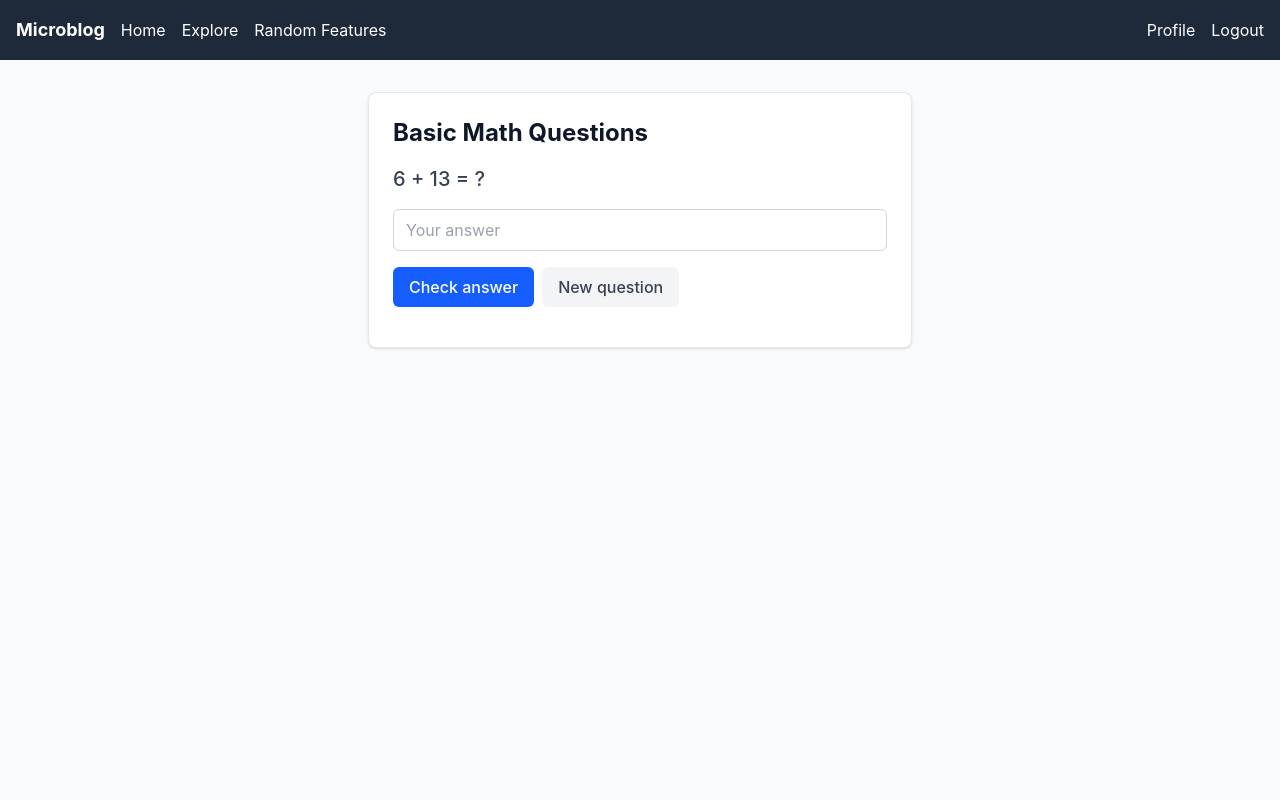
After one commit to Aho-Janai/Microblog, a Flask app: page /random_features in a window 1280 px wide. The commit adds this page. Run offline with Flask 3, Linux system fonts and the light colour scheme; the visitor is signed in with stand-in values (Sample User, id 1); data comes from the database, SQL or seed files in the repository; both versions use the stored data as it was after the commit.

Commit message:
Random features added

```diff
--- a/app/routes.py
+++ b/app/routes.py
@@ -234,3 +234,8 @@ def following(username):
         if following.has_prev else None
     return render_template('following.html', user=user, following=following.items,
                             next_url=next_url, prev_url=prev_url)
+
+@app.route('/random_features')
+@login_required
+def random_features():
+    return render_template('random_features.html', title='Random Features')
--- a/app/static/dist/output.css
+++ b/app/static/dist/output.css
@@ -12,14 +12,19 @@
     --color-yellow-100: oklch(97.3% 0.071 103.193);
     --color-yellow-300: oklch(90.5% 0.182 98.111);
     --color-yellow-800: oklch(47.6% 0.114 61.907);
+    --color-green-600: oklch(62.7% 0.194 149.214);
     --color-blue-400: oklch(70.7% 0.165 254.624);
     --color-blue-500: oklch(62.3% 0.214 259.815);
     --color-blue-600: oklch(54.6% 0.245 262.881);
     --color-blue-700: oklch(48.8% 0.243 264.376);
+    --color-indigo-500: oklch(58.5% 0.233 277.117);
+    --color-indigo-600: oklch(51.1% 0.262 276.966);
+    --color-indigo-700: oklch(45.7% 0.24 277.023);
     --color-gray-50: oklch(98.5% 0.002 247.839);
     --color-gray-100: oklch(96.7% 0.003 264.542);
     --color-gray-200: oklch(92.8% 0.006 264.531);
     --color-gray-300: oklch(87.2% 0.01 258.338);
+    --color-gray-400: oklch(70.7% 0.022 261.325);
     --color-gray-500: oklch(55.1% 0.027 264.364);
     --color-gray-600: oklch(44.6% 0.03 256.802);
     --color-gray-700: oklch(37.3% 0.034 259.733);
@@ -28,18 +33,20 @@
     --color-white: #fff;
     --spacing: 0.25rem;
     --container-md: 28rem;
+    --container-xl: 36rem;
     --container-2xl: 42rem;
     --text-sm: 0.875rem;
     --text-sm--line-height: calc(1.25 / 0.875);
     --text-lg: 1.125rem;
     --text-lg--line-height: calc(1.75 / 1.125);
+    --text-xl: 1.25rem;
+    --text-xl--line-height: calc(1.75 / 1.25);
     --text-2xl: 1.5rem;
     --text-2xl--line-height: calc(2 / 1.5);
-    --text-4xl: 2.25rem;
-    --text-4xl--line-height: calc(2.5 / 2.25);
     --font-weight-medium: 500;
     --font-weight-semibold: 600;
     --font-weight-bold: 700;
+    --radius-md: 0.375rem;
     --radius-lg: 0.5rem;
     --radius-2xl: 1rem;
     --default-transition-duration: 150ms;
@@ -200,6 +207,24 @@
   .static {
     position: static;
   }
+  .container {
+    width: 100%;
+    @media (width >= 40rem) {
+      max-width: 40rem;
+    }
+    @media (width >= 48rem) {
+      max-width: 48rem;
+    }
+    @media (width >= 64rem) {
+      max-width: 64rem;
+    }
+    @media (width >= 80rem) {
+      max-width: 80rem;
+    }
+    @media (width >= 96rem) {
+      max-width: 96rem;
+    }
+  }
   .mx-auto {
     margin-inline: auto;
   }
@@ -218,8 +243,23 @@
   .mt-4 {
     margin-top: calc(var(--spacing) * 4);
   }
+  .mt-6 {
+    margin-top: calc(var(--spacing) * 6);
+  }
+  .mt-8 {
+    margin-top: calc(var(--spacing) * 8);
+  }
+  .mr-3 {
+    margin-right: calc(var(--spacing) * 3);
+  }
   .mb-1 {
     margin-bottom: var(--spacing);
+  }
+  .mb-4 {
+    margin-bottom: calc(var(--spacing) * 4);
+  }
+  .mb-6 {
+    margin-bottom: calc(var(--spacing) * 6);
   }
   .block {
     display: block;
@@ -256,6 +302,9 @@
   }
   .max-w-md {
     max-width: var(--container-md);
+  }
+  .max-w-xl {
+    max-width: var(--container-xl);
   }
   .flex-1 {
     flex: 1;
@@ -344,6 +403,9 @@
   .rounded-lg {
     border-radius: var(--radius-lg);
   }
+  .rounded-md {
+    border-radius: var(--radius-md);
+  }
   .border {
     border-style: var(--tw-border-style);
     border-width: 1px;
@@ -370,11 +436,17 @@
   .bg-gray-50 {
     background-color: var(--color-gray-50);
   }
+  .bg-gray-100 {
+    background-color: var(--color-gray-100);
+  }
   .bg-gray-200 {
     background-color: var(--color-gray-200);
   }
   .bg-gray-800 {
     background-color: var(--color-gray-800);
+  }
+  .bg-indigo-600 {
+    background-color: var(--color-indigo-600);
   }
   .bg-white {
     background-color: var(--color-white);
@@ -441,6 +516,10 @@
   .text-sm {
     font-size: var(--text-sm);
     line-height: var(--tw-leading, var(--text-sm--line-height));
+  }
+  .text-xl {
+    font-size: var(--text-xl);
+    line-height: var(--tw-leading, var(--text-xl--line-height));
   }
   .font-bold {
     --tw-font-weight: var(--font-weight-bold);
@@ -483,6 +565,9 @@
   }
   .underline {
     text-decoration-line: underline;
+  }
+  .placeholder-gray-400::placeholder {
+    color: var(--color-gray-400);
   }
   .shadow-lg {
     --tw-shadow: 0 10px 15px -3px var(--tw-shadow-color, rgb(0 0 0 / 0.1)), 0 4px 6px -4px var(--tw-shadow-color, rgb(0 0 0 / 0.1));
@@ -529,12 +623,27 @@
   .focus\:ring-blue-500:focus {
     --tw-ring-color: var(--color-blue-500);
   }
+  .focus\:ring-gray-400:focus {
+    --tw-ring-color: var(--color-gray-400);
+  }
+  .focus\:ring-indigo-500:focus {
+    --tw-ring-color: var(--color-indigo-500);
+  }
+  .focus\:ring-offset-2:focus {
+    --tw-ring-offset-width: 2px;
+    --tw-ring-offset-shadow: var(--tw-ring-inset,) 0 0 0 var(--tw-ring-offset-width) var(--tw-ring-offset-color);
+  }
   .focus\:outline-none:focus {
     --tw-outline-style: none;
     outline-style: none;
   }
 }
 @property --tw-space-y-reverse {
+  syntax: "*";
+  inherits: false;
+  initial-value: 0;
+}
+@property --tw-divide-y-reverse {
   syntax: "*";
   inherits: false;
   initial-value: 0;
@@ -626,6 +735,7 @@
   @supports ((-webkit-hyphens: none) and (not (margin-trim: inline))) or ((-moz-orient: inline) and (not (color:rgb(from red r g b)))) {
     *, ::before, ::after, ::backdrop {
       --tw-space-y-reverse: 0;
+      --tw-divide-y-reverse: 0;
       --tw-border-style: solid;
       --tw-font-weight: initial;
       --tw-shadow: 0 0 #0000;
--- a/app/templates/base.html
+++ b/app/templates/base.html
@@ -15,6 +15,7 @@
             <span class="font-bold text-lg">Microblog</span>
             <a href="{{ url_for('index') }}" class="hover:text-blue-400">Home</a>
             <a href="{{ url_for('explore') }}" class="hover:text-blue-400">Explore</a>
+            <a href="{{ url_for('random_features') }}" class="hover:text-blue-400">Random Features</a>
         </div>
         <div class="flex gap-4 items-center">
             {% if current_user.is_anonymous %}
--- /dev/null
+++ b/app/templates/random_features.html
@@ -0,0 +1,71 @@
+{% extends "base.html" %}
+
+{% block content %}
+<main class="container max-w-xl mx-auto px-4 py-8">
+	<div class="bg-white rounded-lg shadow-sm border border-gray-200 p-6">
+		<h1 class="text-2xl font-bold text-gray-900 mb-4">Basic Math Questions</h1>
+
+		<div id="math-question" aria-live="polite" class="text-xl font-medium text-gray-700 mb-4"></div>
+
+		<div class="flex gap-2 mb-4">
+			<input
+				id="math-answer"
+				type="number"
+				placeholder="Your answer"
+				aria-label="Math answer"
+				class="flex-1 rounded-md border border-gray-300 px-3 py-2 text-gray-900 placeholder-gray-400 focus:outline-none focus:ring-2 focus:ring-indigo-500 focus:border-indigo-500"
+			>
+		</div>
+
+		<div class="flex gap-2 mb-4">
+			<button
+				type="button"
+				onclick="checkAnswer()"
+				class="rounded-md bg-blue-600 px-4 py-2 text-white font-medium hover:bg-blue-700 focus:outline-none focus:ring-2 focus:ring-blue-500 focus:ring-offset-2"
+			>
+				Check answer
+			</button>
+			<button
+				type="button"
+				onclick="newQuestion()"
+				class="rounded-md bg-gray-100 px-4 py-2 text-gray-700 font-medium hover:bg-gray-200 focus:outline-none focus:ring-2 focus:ring-gray-400 focus:ring-offset-2"
+			>
+				New question
+			</button>
+		</div>
+
+		<p id="math-result" class="text-sm font-medium"></p>
+	</div>
+</main>
+
+<script>
+	let answer;
+
+	function newQuestion() {
+		const first = Math.floor(Math.random() * 20) + 1;
+		const second = Math.floor(Math.random() * 20) + 1;
+		const operations = [
+			[`${first} + ${second}`, first + second],
+			[`${first} - ${second}`, first - second],
+			[`${first} × ${second}`, first * second]
+		];
+		const question = operations[Math.floor(Math.random() * operations.length)];
+		document.getElementById('math-question').textContent = `${question[0]} = ?`;
+		answer = question[1];
+		document.getElementById('math-answer').value = '';
+		document.getElementById('math-result').textContent = '';
+	}
+
+	function checkAnswer() {
+		const result = document.getElementById('math-result');
+		const guess = Number(document.getElementById('math-answer').value);
+		const correct = guess === answer;
+		result.textContent = correct ? 'Correct!' : `Try again. The answer is ${answer}.`;
+		result.className = correct
+			? 'text-sm font-medium text-green-600'
+			: 'text-sm font-medium text-red-600';
+	}
+
+	newQuestion();
+</script>
+{% endblock %}
```
Also changed, not shown: other parts of app/static/dist/output.css (+35 -0 lines), app.db.
